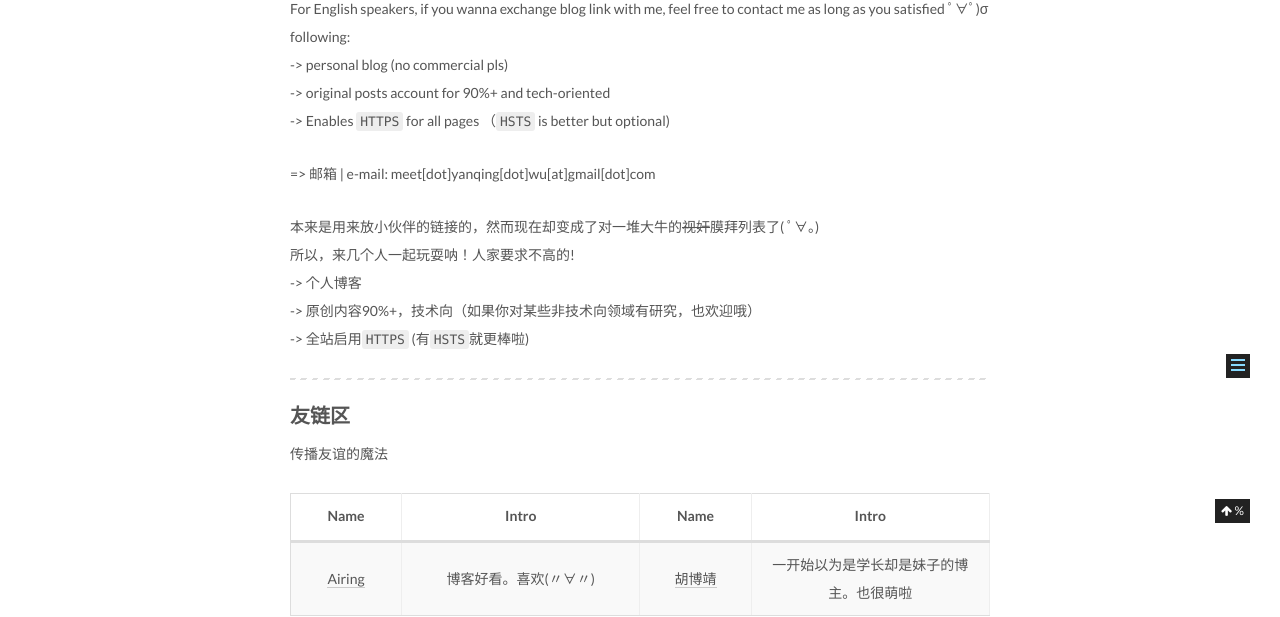
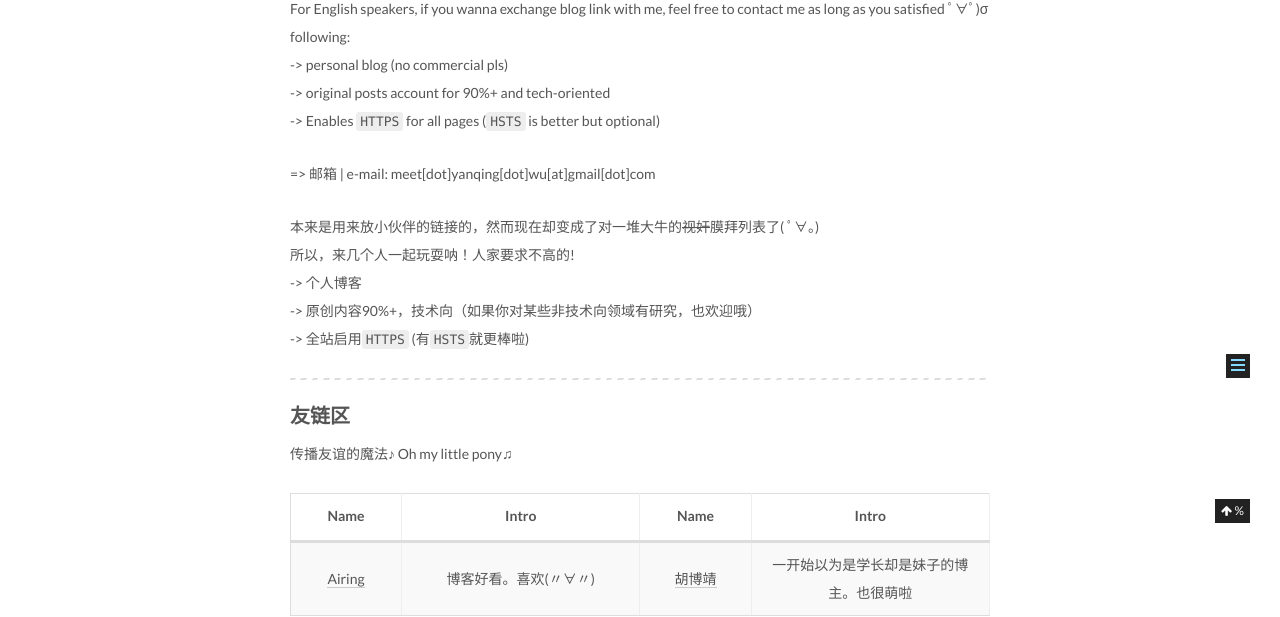
Before and after one commit to pwyq/blog, a Jekyll site: the page built from friends/index.html, in a window 1280 px wide. Shown: the part 477-1094 px from the top of the page. Built offline with Jekyll 4.4.1, drawn with Linux system fonts in a browser that asks for light colours; comment, search, counter and statistics services are not loaded.

Commit message:
fix typo

```diff
--- a/_includes/_friends/links.md
+++ b/_includes/_friends/links.md
@@ -14,7 +14,7 @@
 For English speakers, if you wanna exchange blog link with me, feel free to contact me as long as you satisfied ﾟ∀ﾟ)σ following:
 -> personal blog (no commercial pls)
 -> original posts account for 90%+ and tech-oriented
--> Enables `HTTPS` for all pages （`HSTS` is better but optional)
+-> Enables `HTTPS` for all pages (`HSTS` is better but optional)
 
 => 邮箱 \| e-mail: meet[dot]yanqing[dot]wu[at]gmail[dot]com
 
@@ -27,7 +27,7 @@ For English speakers, if you wanna exchange blog link with me, feel free to cont
 ---
 
 ### 友链区
-传播友谊的魔法
+传播友谊的魔法♪ Oh my little pony♫
 
 | Name | Intro | Name | Intro |
 |:----:|:-----:|:----:|:-----:|
```
